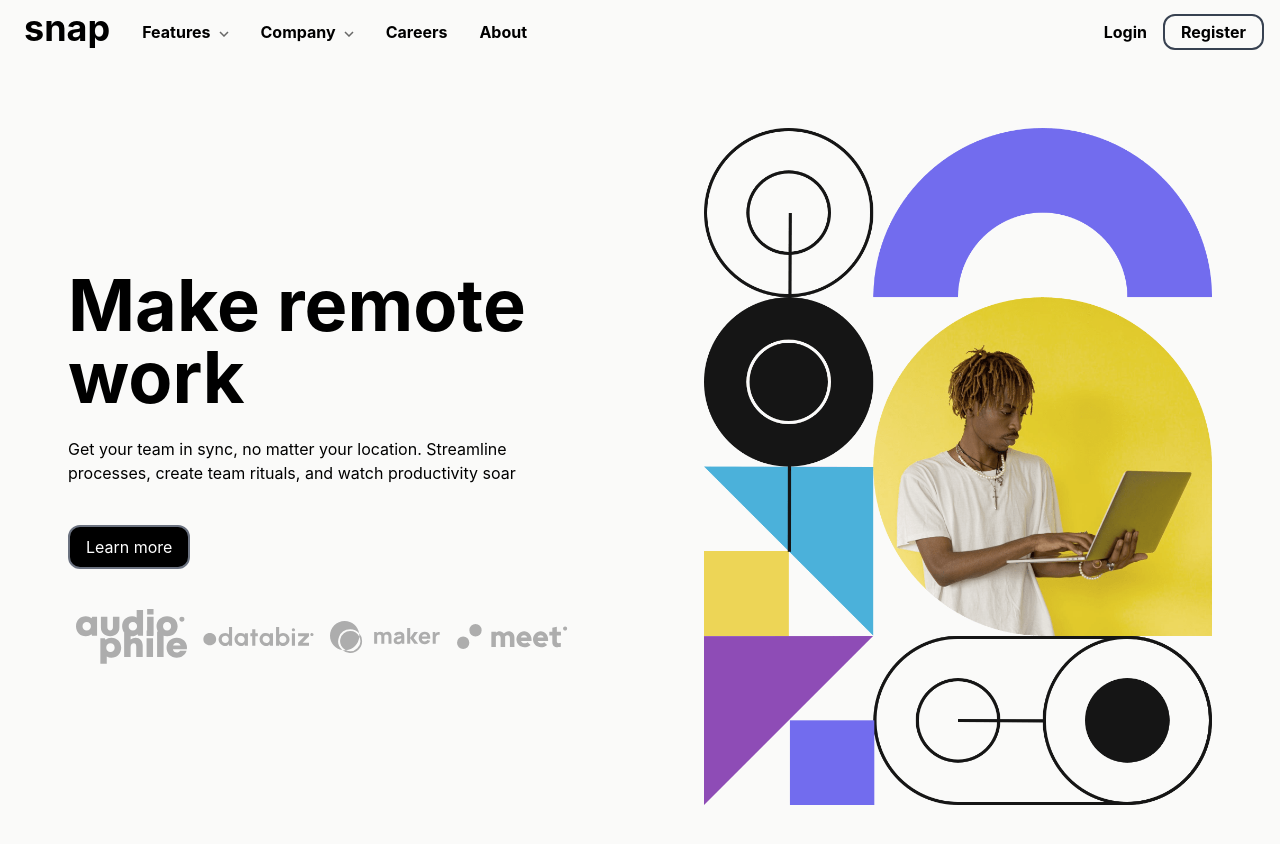
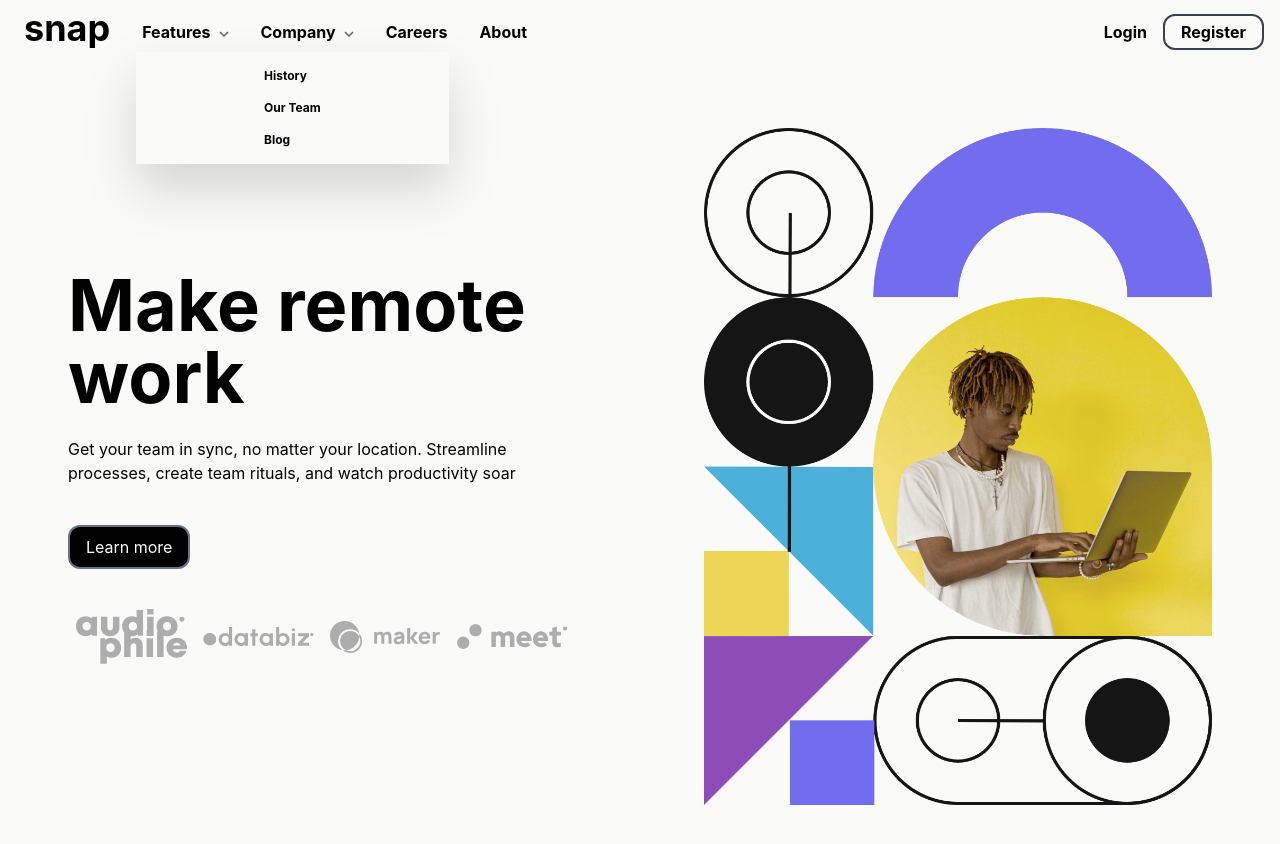
Before and after one commit to sayyidkhan/dropdown-webpage-assignment, a React (Create React App) app: page / in a window 1280 px wide. Both pictures are taken after a click on the element "Company". Shown: the top 844 px of the page. Built offline with nearby package versions, Linux system fonts and the light colour scheme.

Commit message:
buroger close button

```diff
--- a/src/App.js
+++ b/src/App.js
@@ -4,7 +4,7 @@ import NavBar from "./components/navbar/NavBar";
 
 function App() {
   return (
-    <div className="w-full ">
+    <div className="w-full opacity-100 bg-stone-100">
       <NavBar />
       <Section />
     </div>
--- a/src/components/main/Section.js
+++ b/src/components/main/Section.js
@@ -26,7 +26,7 @@ const Section = () => {
         </h2>
       </div>
       <div className="w-full p-2" >
-        <img src={imageherodesktop} />
+        <img className="object-scale-down" src={imageherodesktop} />
       </div>
     </div>
   );
--- a/src/components/navbar/BurgerMenu.js
+++ b/src/components/navbar/BurgerMenu.js
@@ -4,11 +4,11 @@ import iconclosemenu from "../../images/icon-close-menu.svg";
 const DropDownSample = ({ burgerMenuBar }) => {
   return (
     <div
-      class="absolute pt-16 right-0 mt-12 text-xs uppercase leading-8 text-black drop-shadow-2xl"
+      class="absolute pt-16 right-0 mt-12 text-xs leading-8 text-black drop-shadow-2xl"
       type="button"
     >
-      <button onClick={burgerMenuBar}>
-        <img src={iconclosemenu} />
+      <button className="-pl-4" onClick={burgerMenuBar}>
+        <img  src={iconclosemenu} />
       </button>
 
       <div>Dropdown button</div>
--- a/src/components/navbar/NavBar.js
+++ b/src/components/navbar/NavBar.js
@@ -34,7 +34,9 @@ const NavBar = () => {
   return (
     <div className="navbar flex w-full md:p-2 p-8 mx-auto justify-between font-bold h-16">
       <div className="flex items-center [&>*]:mx-2 md:[&>*]:mx-4 text-sm md:text-base [&>.webview]:hidden sm:[&>.webview]:inline">
-        <div className="pb-2 text-4xl">snap</div>
+        <div>
+          <div className="pb-2 text-4xl">snap</div>
+        </div>
         <div
           onMouseEnter={() => setFeatureList(1)}
           // onMouseLeave={() => setFeatureList(0)}
@@ -56,13 +58,13 @@ const NavBar = () => {
         <div
           className="webview dropdown inline-block cursor-pointer"
           onMouseEnter={() => setCompanyList(1)}
-          onMouseLeave={() => setCompanyList(0)}
+          // onMouseLeave={() => setCompanyList(0)}
         >
           <button>Company</button>
           <img className="inline ml-2" src={iconarrowdown} />
           {companyList ? (
             <div
-              class="absolute left-24 m-2 p-2 px-32 text-xs leading-8 text-black drop-shadow-2xl"
+              class="absolute left-32 m-2 p-2 px-24 md:px-32 text-xs leading-8 text-black drop-shadow-2xl"
               type="button"
             >
               {companyDropDownIcons.map((v) => (
--- a/src/index.css
+++ b/src/index.css
@@ -9,7 +9,6 @@ body {
     sans-serif;
   -webkit-font-smoothing: antialiased;
   -moz-osx-font-smoothing: grayscale;
-
 }
 
 code {
```
